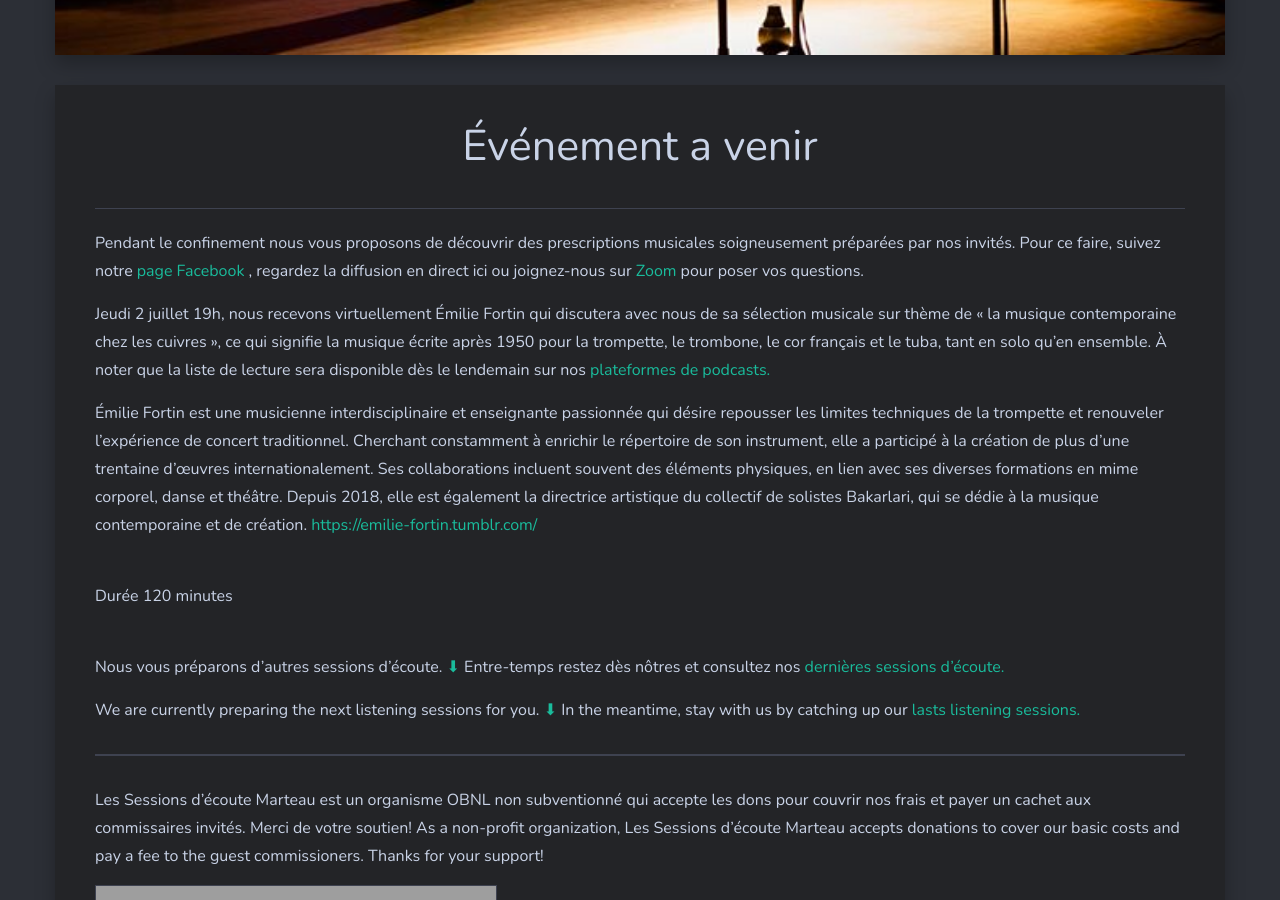
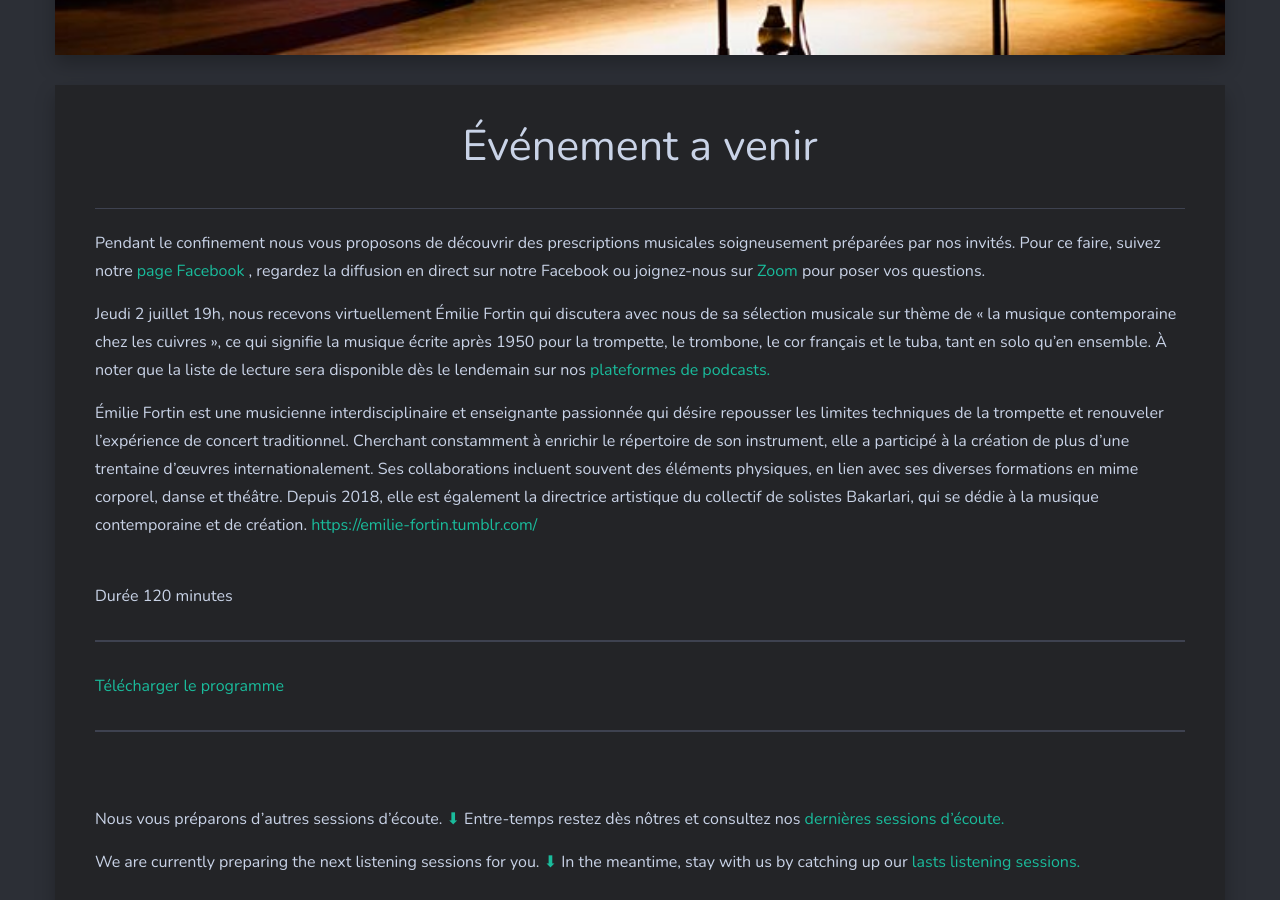
Before and after one commit to sessions-marteau/sessions-marteau-2.github.io, a Jekyll site: the page built from _pages/evenement-a-venir.md, in a window 1280 px wide and 900 px high, scrolled down 640 px. Built offline with Jekyll 4.4.1, drawn with Linux system fonts in a browser that asks for light colours; nearby versions of some CDN libraries; grey boxes are pictures that could not be loaded.

Commit message:
Update evenement-a-venir.md
program added

```diff
--- a/_pages/evenement-a-venir.md
+++ b/_pages/evenement-a-venir.md
@@ -7,7 +7,7 @@ dropdown: true
 ---
 
 Pendant le confinement nous vous proposons de découvrir des prescriptions musicales soigneusement préparées par nos invités. Pour ce faire, suivez notre  <a href="https://www.facebook.com/sessionsmarteau/" target="_blank"> page Facebook
-</a>, regardez la diffusion en direct ici ou joignez-nous sur <a href="https://sessionsmarteau.com/session-virtuelle" target="_blank"> Zoom
+</a>, regardez la diffusion en direct sur notre Facebook ou joignez-nous sur <a href="https://sessionsmarteau.com/session-virtuelle" target="_blank"> Zoom
 </a>  pour poser vos questions.
 
 
@@ -20,6 +20,11 @@ Jeudi 2 juillet 19h, nous recevons virtuellement Émilie Fortin qui discuter
 <br>
 Durée 120 minutes
 <br>
+<hr>
+
+<a href="https://sessionsmarteau.com/uploads/session-007/program/Sessions-Marteau-007-Programme.pdf" download>Télécharger le programme</a>
+
+<hr>
 <br>
 
 Nous vous préparons d'autres sessions d'écoute. <a href="https://gmail.us20.list-manage.com/subscribe/post?u=698e7b941cdf206ea63f5a5b7&id=0677e98a6a"> ⬇</a> Entre-temps restez dès nôtres et consultez nos
```
